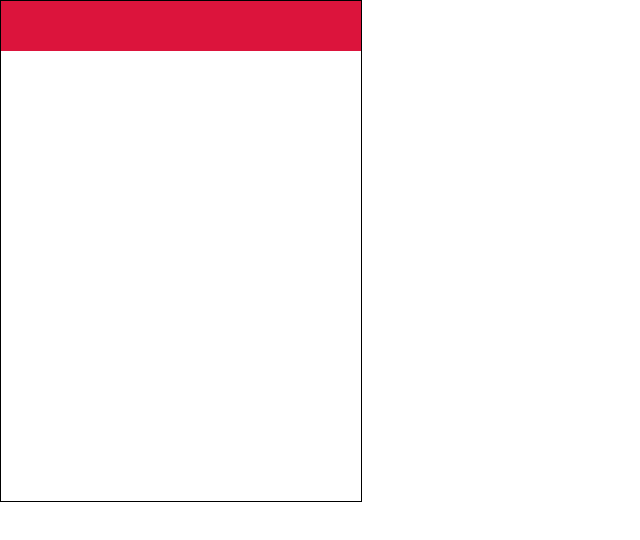
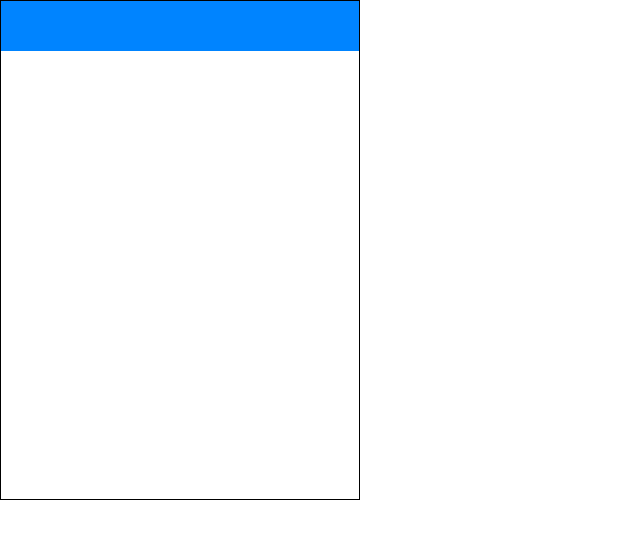
Before and after one commit to Shikistrafe/coub-enhancer, a React (Create React App) app: page / in a window 1280 px wide. Shown: the top 540 px of the page, without its empty margins (0-640 px from the left). Built offline with nearby package versions, Linux system fonts and the light colour scheme.

Commit message:
add manifest_v3, add css reset

```diff
--- a/package.json
+++ b/package.json
@@ -1,6 +1,6 @@
 {
 	"name": "Coub Enhancer",
-	"version": "0.0.7",
+	"version": "0.0.8",
 	"description": "The extension adds additional settings to coub.com",
 	"license": "MIT",
 	"author": {
--- a/src/App.css
+++ b/src/App.css
@@ -8,7 +8,7 @@
 	padding: 0;
 }
 .header {
-	background-color: crimson;
+	background-color: rgb(0, 132, 255);
 	width: 100%;
 	height: 10%;
 }
--- a/src/index.css
+++ b/src/index.css
@@ -1,8 +1,43 @@
-body {
-  margin: 0;
-  font-family: 'Helvetica Neue', -apple-system, BlinkMacSystemFont, 'Segoe UI', 'Roboto', 'Oxygen',
-    'Ubuntu', 'Cantarell', 'Fira Sans', 'Droid Sans',
-    sans-serif;
-  -webkit-font-smoothing: antialiased;
-  -moz-osx-font-smoothing: grayscale;
+/* Reset styles */
+*{
+	padding: 0;
+	margin: 0;
+	border: 0;
 }
+*,*:before,*:after{
+	-moz-box-sizing: border-box;
+	-webkit-box-sizing: border-box;
+	box-sizing: border-box;
+}
+:focus,:active{outline: none;}
+a:focus,a:active{outline: none;}
+
+nav,footer,header,aside{display: block;}
+
+html,body{
+	height: 100%;
+	width: 100%;
+	font-size: 100%;
+	line-height: 1;
+	font-size: 14px;
+	-ms-text-size-adjust: 100%;
+	-moz-text-size-adjust: 100%;
+	-webkit-text-size-adjust: 100%;
+}
+input,button,textarea{font-family:inherit;}
+
+input::-ms-clear{display: none;}
+button{cursor: pointer;}
+button::-moz-focus-inner {padding:0;border:0;}
+a, a:visited{text-decoration: none;}
+a:hover{text-decoration: none;}
+ul li{list-style: none;}
+img{vertical-align: top;}
+
+h1,h2,h3,h4,h5,h6{font-size:inherit;font-weight: 400;}
+/*--------------------*/
+
+.bigred{
+	font-size: 20px;
+	color: red;
+}
```
Also changed, not shown: public/just.js (added), public/manifest.json (added), 1 other file (tests, documents, lock files or other folders).
